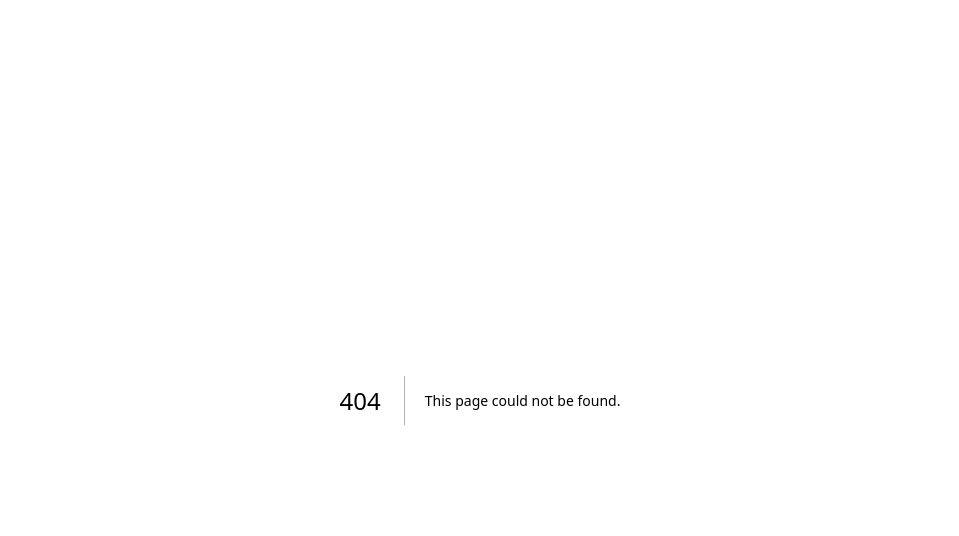
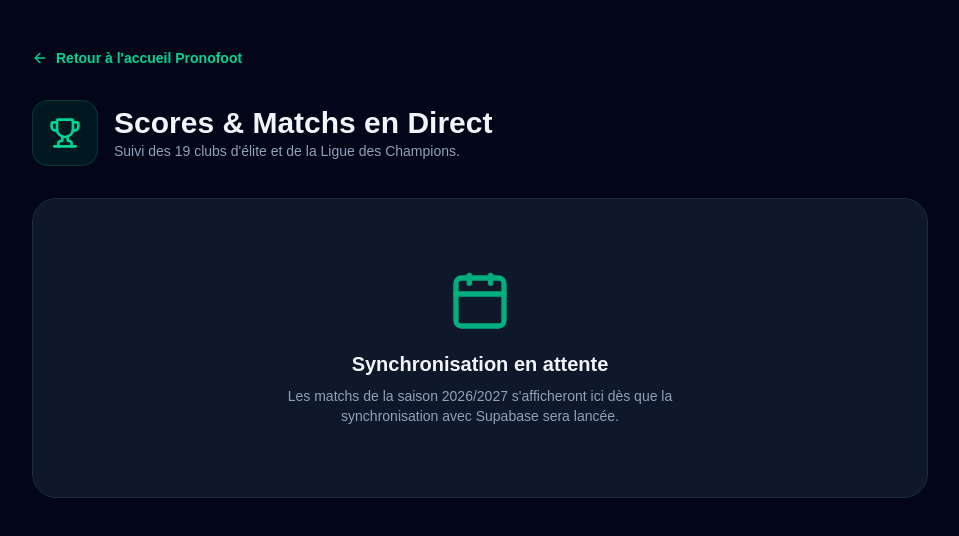
Before and after one commit to marcsimo748-hub/pronofoot, a Next.js app: page /scores in a window 1280 px wide. Before the commit this address had no page. Shown: the top 536 px of the page, without its empty margins (160-1119 px from the left). Built offline with nearby package versions, Linux system fonts and the light colour scheme.

Commit message:
Ajout pages Scores, Musique et personnalisation Pronofoot

```diff
--- /dev/null
+++ b/app/music/page.tsx
@@ -0,0 +1,35 @@
+'use client'
+
+import React from 'react'
+import { Music, Disc, ArrowLeft } from 'lucide-react'
+import Link from 'next/link'
+
+export default function MusicPage() {
+  return (
+    <main className="min-h-screen bg-slate-950 text-slate-100 p-6 md:p-12">
+      <div className="max-w-4xl mx-auto">
+        <Link href="/" className="inline-flex items-center gap-2 text-emerald-400 hover:text-emerald-300 font-semibold mb-8 text-sm transition-colors">
+          <ArrowLeft className="w-4 h-4" /> Retour à l'accueil Pronofoot
+        </Link>
+
+        <div className="flex items-center gap-4 mb-8">
+          <div className="p-4 bg-emerald-500/10 text-emerald-400 rounded-2xl border border-emerald-500/20">
+            <Music className="w-8 h-8" />
+          </div>
+          <div>
+            <h1 className="text-3xl font-black">Playlist & Lecteur Musical</h1>
+            <p className="text-slate-400 text-sm">Écoutez vos morceaux favoris en continu pendant vos pronostics.</p>
+          </div>
+        </div>
+
+        <div className="bg-slate-900 border border-slate-800 rounded-3xl p-8 text-center flex flex-col items-center justify-center min-h-[300px]">
+          <Disc className="w-16 h-16 text-emerald-400 animate-spin mb-4 opacity-80" style={{ animationDuration: '6s' }} />
+          <h2 className="text-xl font-bold mb-2">Chargement de la playlist Supabase...</h2>
+          <p className="text-slate-400 text-sm max-w-md">
+            Aucun morceau n'a encore été ajouté dans la base de données. Tu pourras bientôt les ajouter via l'espace Administrateur !
+          </p>
+        </div>
+      </div>
+    </main>
+  )
+}
--- /dev/null
+++ b/app/scores/page.tsx
@@ -0,0 +1,35 @@
+'use client'
+
+import React from 'react'
+import { Trophy, ArrowLeft, Calendar } from 'lucide-react'
+import Link from 'next/link'
+
+export default function ScoresPage() {
+  return (
+    <main className="min-h-screen bg-slate-950 text-slate-100 p-6 md:p-12">
+      <div className="max-w-4xl mx-auto">
+        <Link href="/" className="inline-flex items-center gap-2 text-emerald-400 hover:text-emerald-300 font-semibold mb-8 text-sm transition-colors">
+          <ArrowLeft className="w-4 h-4" /> Retour à l'accueil Pronofoot
+        </Link>
+
+        <div className="flex items-center gap-4 mb-8">
+          <div className="p-4 bg-emerald-500/10 text-emerald-400 rounded-2xl border border-emerald-500/20">
+            <Trophy className="w-8 h-8" />
+          </div>
+          <div>
+            <h1 className="text-3xl font-black">Scores & Matchs en Direct</h1>
+            <p className="text-slate-400 text-sm">Suivi des 19 clubs d'élite et de la Ligue des Champions.</p>
+          </div>
+        </div>
+
+        <div className="bg-slate-900 border border-slate-800 rounded-3xl p-8 text-center flex flex-col items-center justify-center min-h-[300px]">
+          <Calendar className="w-16 h-16 text-emerald-400 mb-4 opacity-80" />
+          <h2 className="text-xl font-bold mb-2">Synchronisation en attente</h2>
+          <p className="text-slate-400 text-sm max-w-md">
+            Les matchs de la saison 2026/2027 s'afficheront ici dès que la synchronisation avec Supabase sera lancée.
+          </p>
+        </div>
+      </div>
+    </main>
+  )
+}
```
